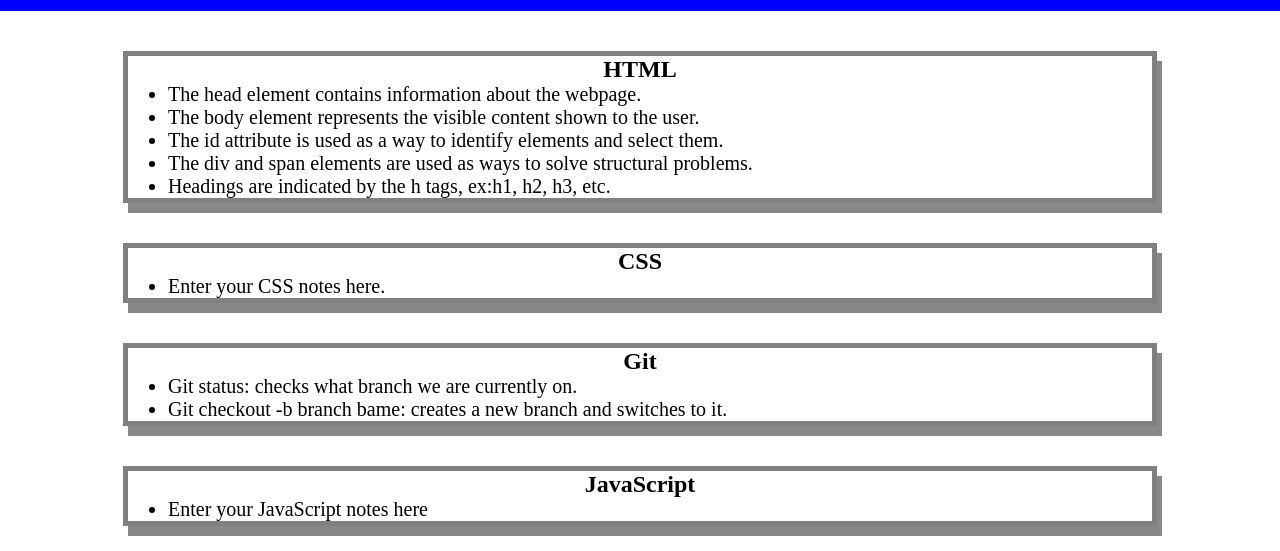
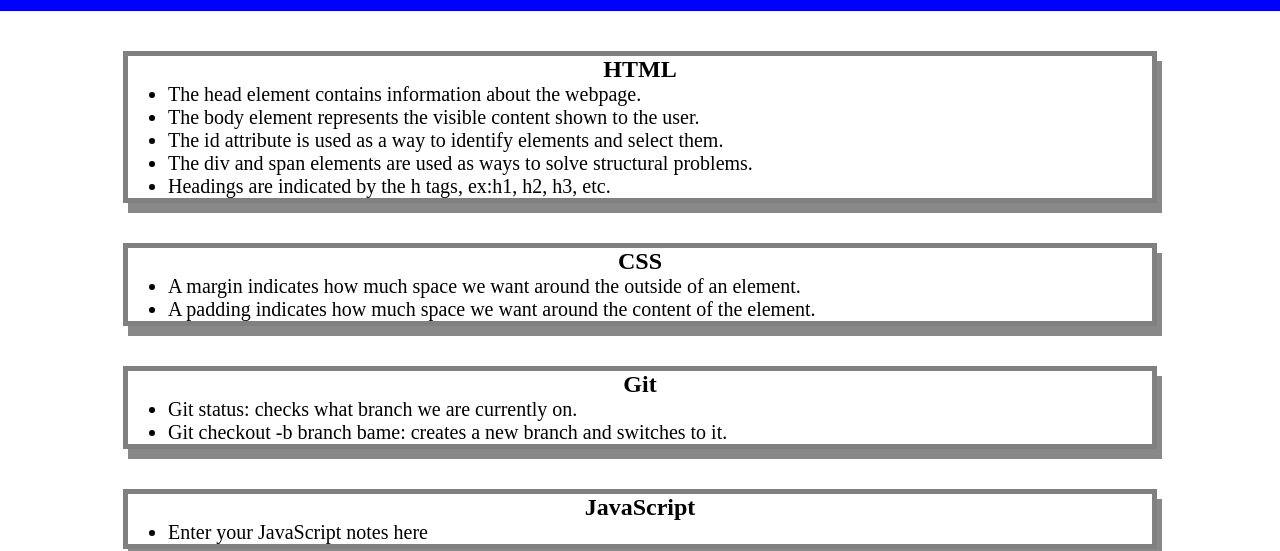
Before and after one commit to KHarlow03/Pre-Work-Study-Guide, a plain HTML site: page index.html in a window 1280 px wide. Shown: the part 109-660 px from the top of the page. Drawn offline with Linux system fonts and the light colour scheme.

Commit message:
added CSS to project

```diff
--- a/index.html
+++ b/index.html
@@ -39,7 +39,9 @@
 
         <ul>
 
-          <li>Enter your CSS notes here.</li>
+          <li>A margin indicates how much space we want around the outside of an element.</li>
+
+          <li>A padding indicates how much space we want around the content of the element.</li>
 
         </ul>
 
```
